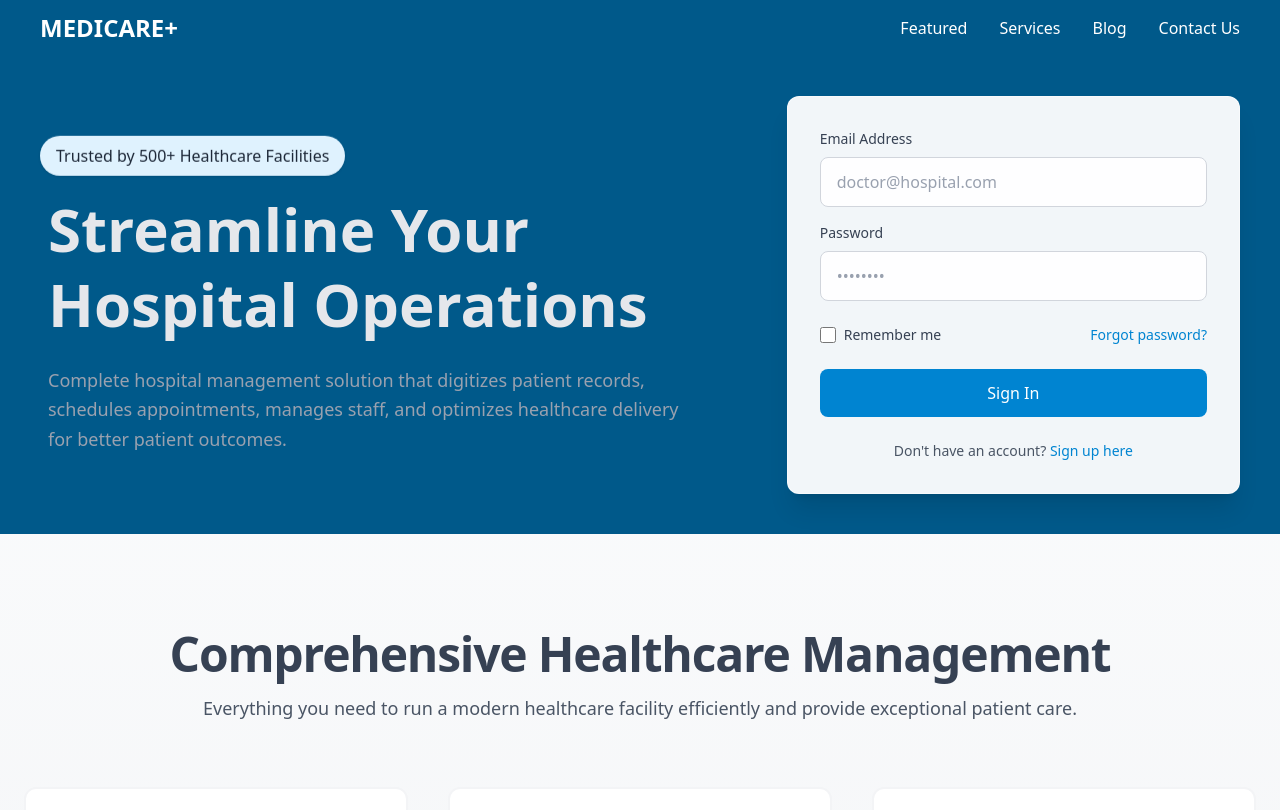
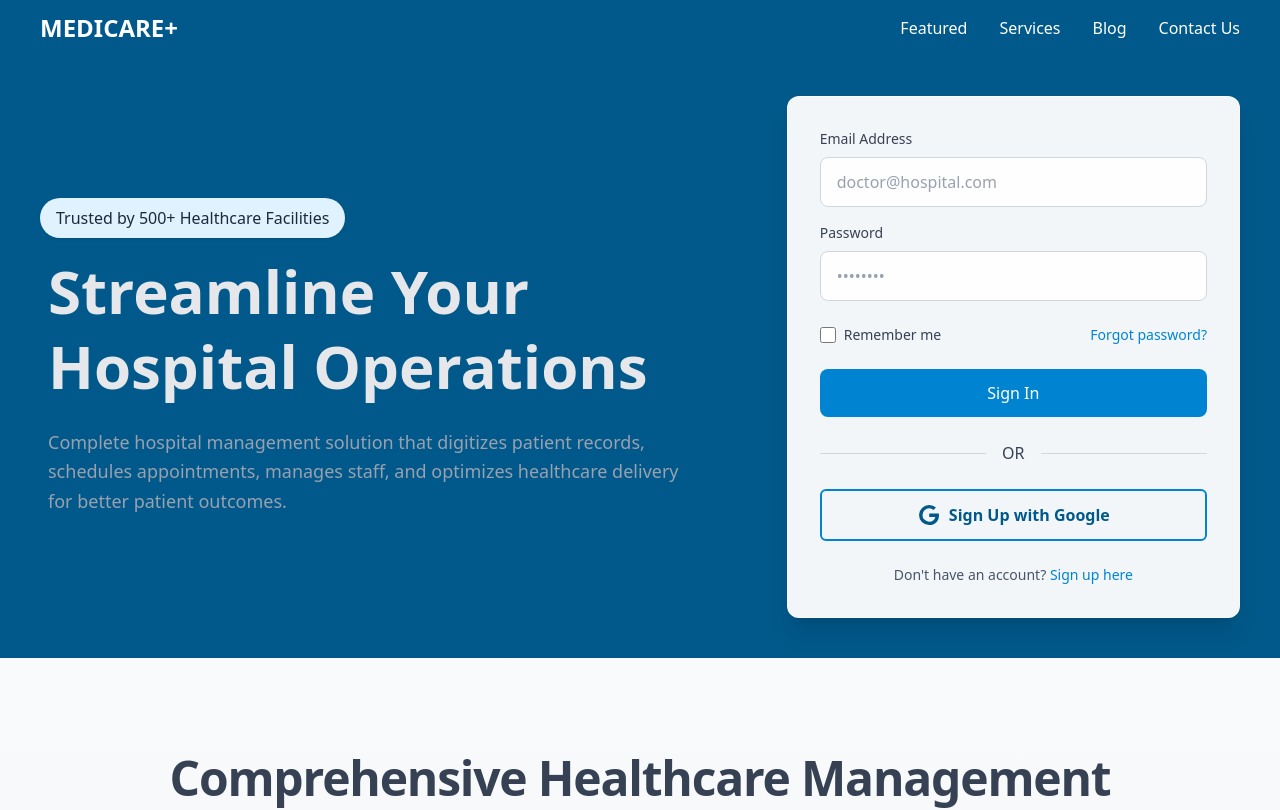
Before and after one commit to XuanGiaHanNguyen/MediCare-, a React (Vite) app in the folder frontend/: page / in a window 1280 px wide. Shown: the top 810 px of the page. Built offline with nearby package versions, Linux system fonts and the light colour scheme.

Commit message:
added the sign up with google

```diff
--- a/frontend/src/pages/Landing.jsx
+++ b/frontend/src/pages/Landing.jsx
@@ -7,6 +7,8 @@ import {
 } from 'lucide-react';
 import { useState, useEffect } from 'react';
 import { useNavigate } from 'react-router-dom';
+
+import { GoogleIcon } from '../assets/icon';
 
 import axios from "axios"
 import toast from "react-hot-toast"
@@ -326,6 +328,22 @@ function Landing () {
                             Sign In
                         </button>
 
+                        <div className="flex items-center justify-center w-full">
+                            <div className="flex-1 h-px bg-gray-300"></div>
+                            <span className="px-4 text-gray-700 font-medium">OR</span>
+                            <div className="flex-1 h-px bg-gray-300"></div>
+                        </div>
+
+                        <button
+                            onClick={handleSubmit}
+                            className={`border-2 border-sky-600 text-sky-800 font-semibold w-full flex text-center justify-center py-3 rounded-md cursor-pointer hover:bg-sky-50 transition-all duration-400 ease-out focus:ring-4 focus:ring-blue-200 focus:outline-none transform hover:scale-105 hover:shadow-lg active:scale-95 ${
+                              formVisible ? 'translate-y-0 opacity-100' : 'translate-y-4 opacity-0'
+                            }`}
+                            style={{ transitionDelay: '800ms' }}
+                        >
+                            <span className="pr-2">{GoogleIcon}</span> Sign Up with Google
+                        </button>
+
                         <div className={`text-center transform transition-all duration-600 ease-out delay-1000 ${
                           formVisible ? 'translate-y-0 opacity-100' : 'translate-y-4 opacity-0'
                         }`}>
```
